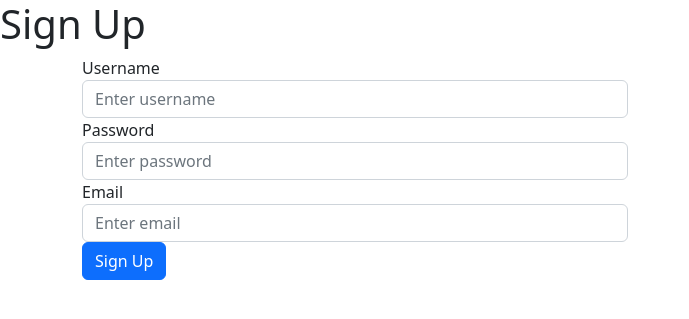
After one commit to odoyoninah/instaclone, a Django app: template insta/templates/signup.html in a window 1280 px wide. The commit adds this page. Shown: the top 319 px of the page, without its empty margins (0-689 px from the left). Run offline with Django 4.2, Linux system fonts and the light colour scheme; the template is opened without the code that fills it, so the values that code supplies are empty; some libraries are stand-ins or nearby versions.

Commit message:
create signup page

```diff
--- /dev/null
+++ b/insta/templates/signup.html
@@ -0,0 +1,38 @@
+<!DOCTYPE html>
+<html lang="en">
+<head>
+    <meta charset="UTF-8">
+    <meta http-equiv="X-UA-Compatible" content="IE=edge">
+    <meta name="viewport" content="width=device-width, initial-scale=1.0">
+    <title>SignUp Form</title>
+    <link href="https://cdn.jsdelivr.net/npm/bootstrap@5.2.0-beta1/dist/css/bootstrap.min.css" rel="stylesheet" integrity="sha384-0evHe/X+R7YkIZDRvuzKMRqM+OrBnVFBL6DOitfPri4tjfHxaWutUpFmBp4vmVor" crossorigin="anonymous">
+    <link rel="stylesheet" href="staticfiles/style.css">
+    <link rel="stylesheet" href="path/to/font-awesome/css/font-awesome.min.css">
+    <link rel="stylesheet" href="https://cdn.jsdelivr.net/npm/@fortawesome/fontawesome-free@6.1.1/css/fontawesome.min.css" integrity="sha384-zIaWifL2YFF1qaDiAo0JFgsmasocJ/rqu7LKYH8CoBEXqGbb9eO+Xi3s6fQhgFWM" crossorigin="anonymous">
+</head>
+<h1>Sign Up</h1>
+<div class="container">
+    <div class="row">
+        <div class="col-md-6">
+            <form action="signup.php" method="post">
+                <div class="form-group">
+                    <label for="username">Username</label>
+                    <input type="text" name="username" class="form-control" id="username" placeholder="Enter username">
+                </div>
+                <div class="form-group">
+                    <label for="password">Password</label>
+                    <input type="password" name="password" class="form-control" id="password" placeholder="Enter password">
+                </div>
+                <div class="form-group">
+                    <label for="email">Email</label>
+                    <input type="email" name="email" class="form-control" id="email" placeholder="Enter email">
+                </div>
+                <button type="submit" class="btn btn-primary">Sign Up</button>
+            </form>
+        </div>
+    </div>
+</head>
+<body>
+
+</body>
+</html>
```
Also changed, not shown: insta/templates/index.html (+5 -2 lines), insta/templates/login.html (+33 -0 lines).
